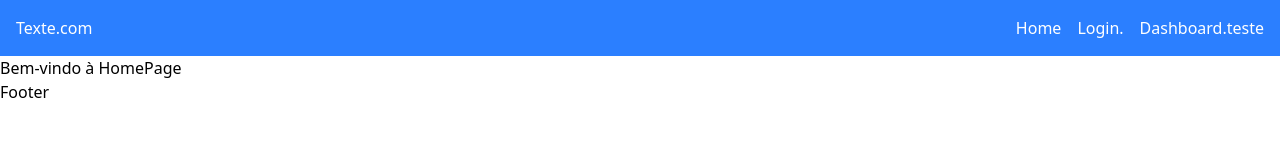
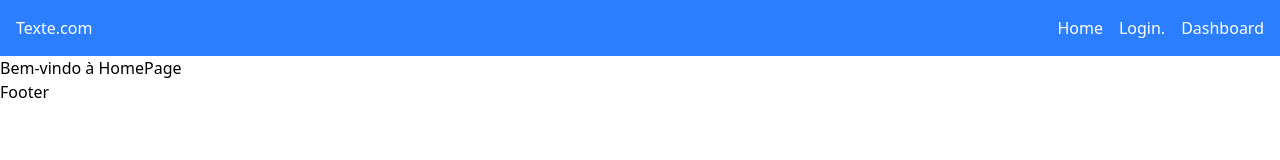
Before and after one commit to DMDiogo/mmbasico, a Next.js app: page / in a window 1280 px wide. Shown: the top 160 px of the page. Built offline with nearby package versions, Linux system fonts and the light colour scheme.

Commit message:
first commit

```diff
--- a/app/src/components/header/index.tsx
+++ b/app/src/components/header/index.tsx
@@ -15,7 +15,7 @@ export function header() {
               <Link href="/login">Login.</Link>
             </li>
             <li>
-              <Link href="/dashboard">Dashboard.teste</Link>
+              <Link href="/dashboard">Dashboard</Link>
             </li>
           </ul>
         </nav>
```
